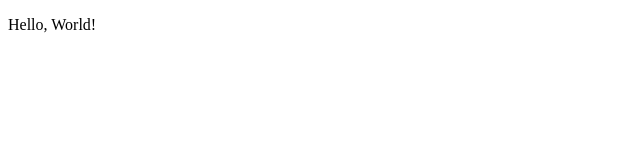
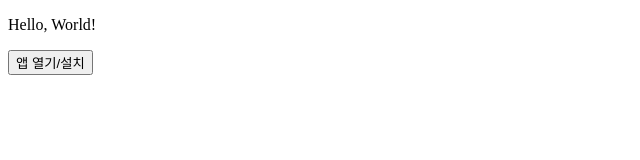
Before and after one commit to shongeny/test, a plain HTML site: page index.html in a window 1280 px wide. Shown: the whole page, without its empty margins (0-640 px from the left). Drawn offline with Linux system fonts and the light colour scheme.

Commit message:
스토어이동?

```diff
--- a/index.html
+++ b/index.html
@@ -1,12 +1,33 @@
 <!DOCTYPE html>
 <html lang="en">
 <head>
-	<meta charset="UTF-8">
-	<meta http-equiv="X-UA-Compatible" content="IE=edge">
-	<meta name="viewport" content="width=device-width, initial-scale=1.0">
-	<title>Portfolio</title>
+    <meta charset="UTF-8">
+    <meta http-equiv="X-UA-Compatible" content="IE=edge">
+    <meta name="viewport" content="width=device-width, initial-scale=1.0">
+    <title>Portfolio</title>
+    <script>
+        function openAppOrRedirect(appSchema, appStoreUrl, fallbackUrl) {
+            var startTime = Date.now();
+            var iframe = document.createElement("iframe");
+            iframe.style.display = "none";
+            iframe.src = appSchema;
+            document.body.appendChild(iframe);
+
+            var timer = setTimeout(function () {
+                if (Date.now() - startTime > 2000) {
+                    window.location.replace(appStoreUrl || fallbackUrl);
+                }
+                document.body.removeChild(iframe);
+            }, 1500);
+
+            window.addEventListener("blur", function () {
+                clearTimeout(timer);
+            });
+        }
+    </script>
 </head>
 <body>
-  <p>Hello, World!</p>
+    <p>Hello, World!</p>
+    <button onclick="openAppOrRedirect('com.dnx.japan.ui.bank://', 'https://apps.apple.com/app/com.dnx.japan.ui.bank', 'https://yourwebsite.com/fallback')">앱 열기/설치</button>
 </body>
 </html>
```
